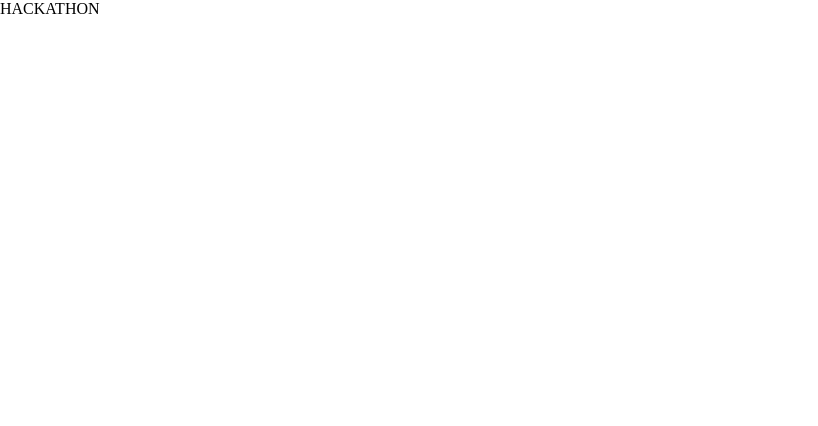
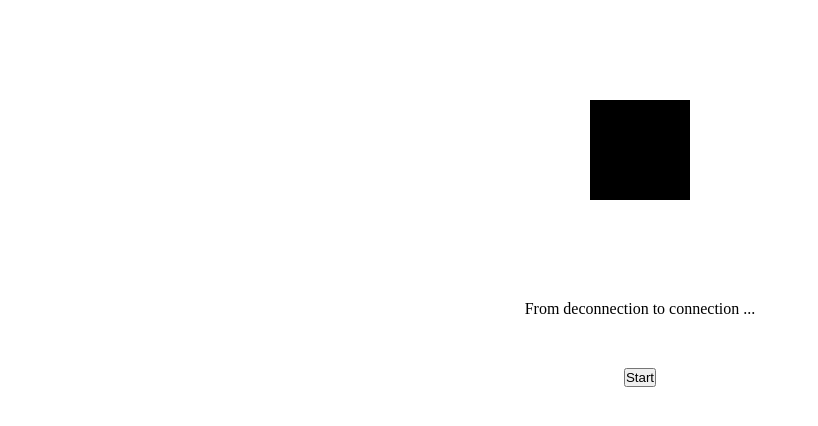
Before and after one commit to brrrrrbrrrr/hackathon-wcs-lyon-vite, a React (Vite) app: page / in a window 1280 px wide. Shown: the top 426 px of the page, without its empty margins (0-818 px from the left). Built offline with nearby package versions, Linux system fonts and the light colour scheme.

Commit message:
structured homePage

```diff
--- a/package.json
+++ b/package.json
@@ -11,7 +11,8 @@
   },
   "dependencies": {
     "react": "^18.2.0",
-    "react-dom": "^18.2.0"
+    "react-dom": "^18.2.0",
+    "react-router-dom": "^6.23.1"
   },
   "devDependencies": {
     "@types/react": "^18.2.66",
--- a/src/App.jsx
+++ b/src/App.jsx
@@ -1,7 +1,12 @@
 import React from 'react';
+import Home from './components/home/Home';
 
 const App = () => {
-  return <div>HACKATHON</div>;
+  return (
+    <div>
+      <Home />
+    </div>
+  );
 };
 
 export default App;
--- /dev/null
+++ b/src/components/home/Home.css
@@ -0,0 +1,25 @@
+.home-container {
+  width: 100%;
+  height: 100vh;
+}
+
+.logo-container {
+  background-color: black;
+  width: 100px;
+  height: 100px;
+  margin: 100px auto;
+}
+
+.p-content {
+  text-align: center;
+}
+
+.button-container {
+  width: 100%;
+  display: flex;
+  margin: 50px 0;
+}
+
+.btn {
+  margin: auto;
+}
--- /dev/null
+++ b/src/components/home/Home.jsx
@@ -0,0 +1,17 @@
+import './Home.css';
+const Home = () => {
+  return (
+    <div className='home-container'>
+      <div className='logo-container'>
+        <img src='' alt='' className='logo' />
+      </div>
+
+      <p className='p-content'>From deconnection to connection ...</p>
+      <div className='button-container'>
+        <button className='btn'>Start</button>
+      </div>
+    </div>
+  );
+};
+
+export default Home;
```
Also changed, not shown: 1 other file (tests, documents, lock files or other folders).
